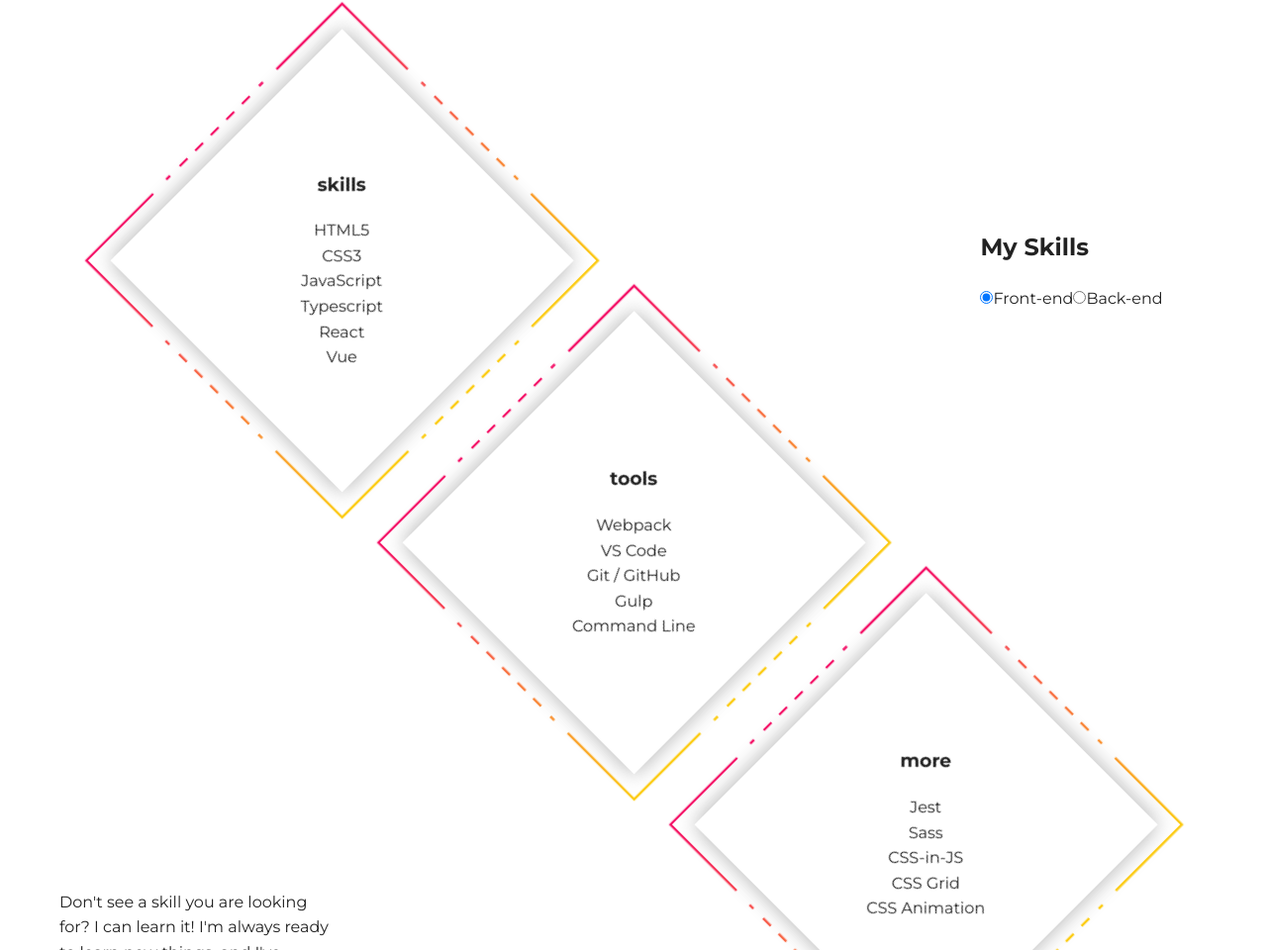
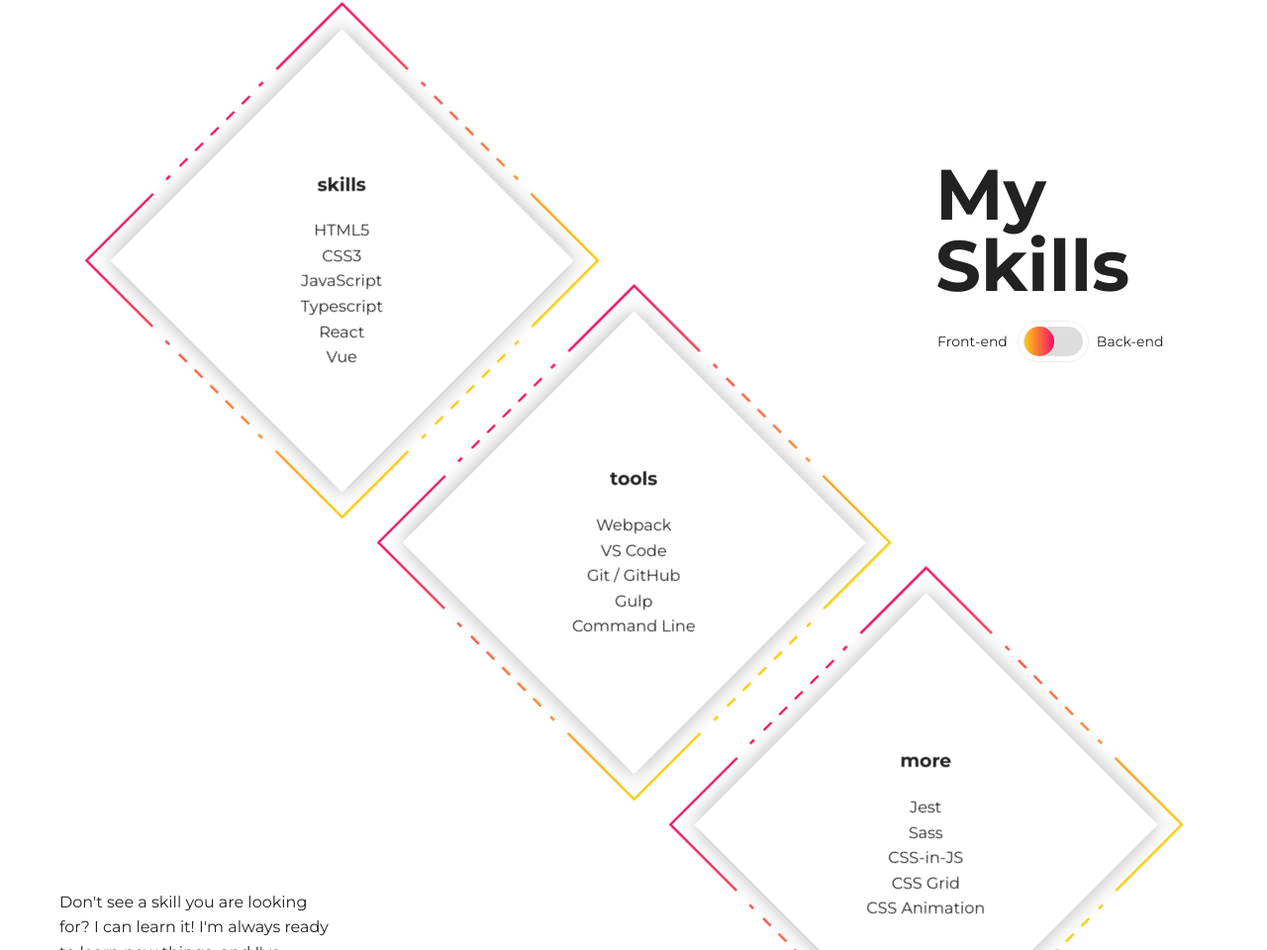
Before and after one commit to SterMeg/Portfolio2020, a Gatsby site: page / in a window 1280 px wide. Shown: the part 2059-3019 px from the top of the page at 99% size. Built offline with nearby package versions, Linux system fonts and the light colour scheme; Gatsby itself is replaced by a stand-in of ours.

Commit message:
Add toggle styled

```diff
--- a/src/components/about.js
+++ b/src/components/about.js
@@ -1,6 +1,6 @@
 import React from "react"
 import {useSiteMetadata} from "../hooks/useSiteMetadata"
-import { Container } from "../utils/layout"
+import { Container, Heading2 } from "../utils/layout"
 import { Scallop } from "./svg"
 import AboutImage from "./about-image"
 import styled from "styled-components"
@@ -62,12 +62,9 @@
   grid-column: 6 / span 4;
   grid-row: 3;
 `
-const H2 = styled.h2`
-  font-size: 7.2rem;
+const AboutHeading = styled(Heading2)`
   grid-column: 4;
   grid-row: 1 / span 2;
-  line-height: 1;
-  margin: 0;
   margin-left: 35%;
   z-index: 5;
 `
@@ -76,7 +73,7 @@
   const { contact } = useSiteMetadata()
   return (
     <AboutContainer>
-      <H2>About Meghan</H2>
+      <AboutHeading>About Meghan</AboutHeading>
       <NameCard>
         <AboutImage />
         <figcaption>
--- a/src/components/skills.js
+++ b/src/components/skills.js
@@ -1,7 +1,7 @@
 import React, {useState} from "react"
-import { Container } from "../utils/layout"
+import { Container, Heading2 } from "../utils/layout"
 import { colors } from "../utils"
-import styled from "styled-components"
+import styled, { keyframes } from "styled-components"
 import { Scallop } from "./svg"
 import border from "../images/border.svg"
 
@@ -34,8 +34,17 @@
   }
 }
 
-const Toggle = styled.div`
+const Toggle = styled.fieldset`
+  border: none;
   grid-column: 5;
+  padding: 0;
+  white-space: nowrap;
+  margin-top: 20px;
+  legend {
+    font-size: 0.2rem;
+    opacity: 0;
+    position: absolute;
+  }
 `
 
 const FlipCard = styled.div`
@@ -101,6 +110,99 @@
   grid-column: 5;
   grid-row: 1 / span 2;
 `
+const slideRight = keyframes`
+  0 {
+    width: 3rem;
+    transform: translateX(0);
+  }
+  50% {
+    width: 6rem;
+    transform: translateX(-.5rem);
+  }
+  100% {
+    width: 3rem;
+    transform: translateX(-3rem);
+  }
+`
+
+const slideLeft = keyframes`
+  0% {
+    width: 3rem;
+    transform: translateX(-3rem);
+  }
+  50% {
+    width: 6rem;
+    transform: translateX(-.5rem);
+  }
+  100% {
+    width: 3rem;
+    transform: translateX(0);
+  }
+`
+
+const RadioInput = styled.input`
+  opacity: 0;
+  position: absolute;
+  &:first-of-type:checked ~ label:first-of-type:after {
+    background-color: #dddddd;
+  }
+  &:first-of-type:checked ~ label:first-of-type:before {
+    animation: ${slideRight} 0.8s forwards ease-in-out;
+  }
+  &:first-of-type:not(:checked) ~ label:first-of-type:before {
+    animation: ${slideLeft} 0.8s forwards ease-in-out;
+  }
+  &:last-of-type:checked ~ label:last-of-type {
+    z-index: 1;
+  }
+`
+
+const RadioLabel = styled.label`
+  cursor: pointer;
+  display: inline-block;
+  font-size: 1.4rem;
+  line-height: 3;
+  position: relative;
+  z-index: 2;
+  &:first-of-type {
+    padding-right: 8rem;
+  }
+  &:last-child {
+    margin-left: -7rem;
+    padding-left: 8rem;
+  }
+  &:first-of-type:before,
+  &:first-of-type:after {
+    content: "";
+    height: calc(100% - 1.2rem);
+    overflow: hidden;
+    pointer-events: none;
+    position: absolute;
+    vertical-align: middle;
+    width: 6rem;
+  }
+  &:first-of-type:before {
+    background: linear-gradient(to right, #fccd11 0%, #f40e68 100%);
+    border-radius: 5rem;
+    position: absolute;
+    top: 0.6rem;
+    right: 0.25rem;
+    /* transform: translateX(2rem); */
+    /* transform: translate(0em) scaleX(0.5); */
+    /* width: 3rem; */
+    z-index: 2;
+  }
+  &:first-of-type:after {
+    border: 1px solid #eee;
+    background-color: #222;
+    border-radius: 5rem;
+    padding: 0.5rem;
+    background-clip: content-box;
+    transition: background-color 1s ease-in-out;
+    /* width: 6rem; */
+    margin: 0 1rem;
+  }
+`
 
 const SkillBox = ({ skillSet, title, selectedSkill, boxNumber }) => (
   <FlipCard boxNumber={boxNumber}>
@@ -128,9 +230,12 @@
  return (
    <SkillsContainer>
      <SkillHeading>
-       <h2>My Skills</h2>
+      <Heading2>My Skills</Heading2>
        <Toggle>
-         <input
+         <legend>
+           Choose a stack
+         </legend>
+         <RadioInput
            type="radio"
            name="skills"
            value="frontend"
@@ -138,8 +243,8 @@
            checked={skillSelect === "frontend"}
            onChange={e => setSkillSelect(e.target.value)}
          />
-         <label for="frontent">Front-end</label>
-         <input
+         <RadioLabel for="frontend">Front-end</RadioLabel>
+         <RadioInput
            type="radio"
            name="skills"
            value="backend"
@@ -147,7 +252,7 @@
            checked={skillSelect === "backend"}
            onChange={e => setSkillSelect(e.target.value)}
          />
-         <label for="backend">Back-end</label>
+         <RadioLabel for="backend">Back-end</RadioLabel>
        </Toggle>
      </SkillHeading>
      {Object.keys(allSkills).map((key, index) => (
--- a/src/utils/layout.js
+++ b/src/utils/layout.js
@@ -1,5 +1,12 @@
 import styled from 'styled-components'
 import {lightTheme} from "../utils"
+import {typeScale} from "./typography"
+
+export const Heading2 = styled.h2`
+  font-size: ${typeScale.header2};
+  line-height: 1;
+  margin: 0;
+`
 
 export const Container = styled.section`
   background: ${props => props.background || lightTheme.backgroundColor};
--- a/src/utils/typography.js
+++ b/src/utils/typography.js
@@ -2,7 +2,7 @@
 
 export const typeScale = {
   header1: "8rem",
-  header2: "6rem",
+  header2: "7.2rem",
   header3: "2rem",
   paragraph: "1.6rem",
   // helperText: "0.8rem",
```
